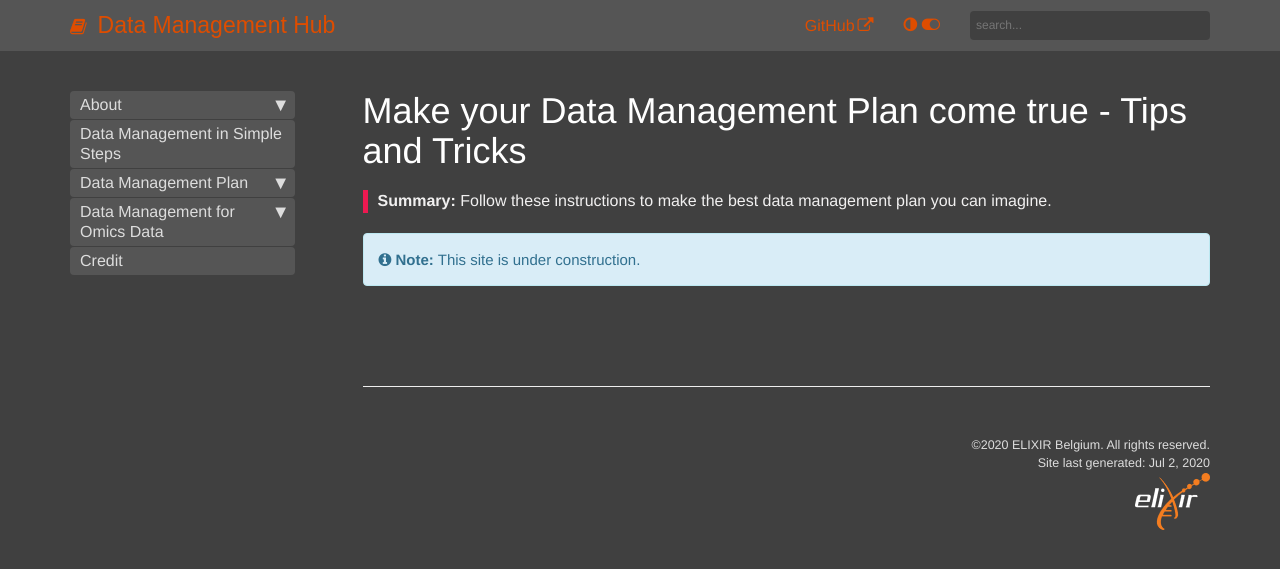
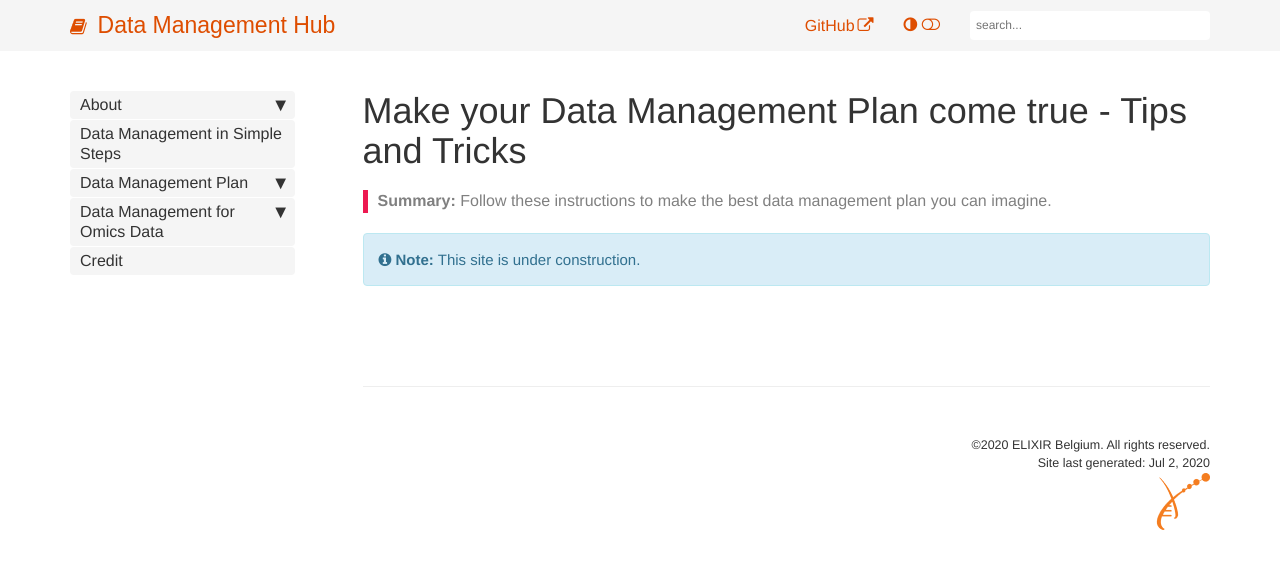
Before and after one commit to ELIXIR-Belgium/rdm-guide, a Jekyll site: the page built from index.md, in a window 1280 px wide. Shown: the top 569 px of the page. Built offline with Jekyll 4.4.1, drawn with Linux system fonts in a browser that asks for light colours; some web fonts are replaced.

Commit message:
os detection

```diff
--- a/css/customstyles.css
+++ b/css/customstyles.css
@@ -35,7 +35,7 @@ html[data-theme="dark"] {
 }
 
 
-@media (prefers-color-scheme: light) {
+@media (prefers-color-scheme: dark) {
     html, html[data-theme="dark"] {
         --main-background-color: #404040;
         --main-text-color: #ddd;
--- a/js/mode-switcher.js
+++ b/js/mode-switcher.js
@@ -1,4 +1,4 @@
-let systemInitiatedDark = window.matchMedia("(prefers-color-scheme: light)");
+let systemInitiatedDark = window.matchMedia("(prefers-color-scheme: dark)");
 let theme = sessionStorage.getItem('theme');
 
 if (systemInitiatedDark.matches) {
@@ -7,18 +7,18 @@ if (systemInitiatedDark.matches) {
 	document.getElementById("theme-toggle").innerHTML = '<i style="color: #de4d00;" class="fa fa-adjust"></i>  <i id="tg-sb-icon" style="color: #de4d00;" class="fa fa-toggle-off"></i>';
 }
 
-// function prefersColorTest(systemInitiatedDark) {
-//   if (systemInitiatedDark.matches) {
-//   	document.documentElement.setAttribute('data-theme', 'dark');
-//    	document.getElementById("theme-toggle").innerHTML = '<i style="color: #de4d00;" class="fa fa-adjust"></i>  <i id="tg-sb-icon" style="color: #de4d00;" class="fa fa-toggle-on"></i>';
-//    	sessionStorage.setItem('theme', '');
-//   } else {
-//   	document.documentElement.setAttribute('data-theme', 'light');
-//     document.getElementById("theme-toggle").innerHTML = '<i style="color: #de4d00;" class="fa fa-adjust"></i>  <i id="tg-sb-icon" style="color: #de4d00;" class="fa fa-toggle-off"></i>';
-//     sessionStorage.setItem('theme', '');
-//   }
-// }
-// systemInitiatedDark.addListener(prefersColorTest);
+function prefersColorTest(systemInitiatedDark) {
+  if (systemInitiatedDark.matches) {
+  	document.documentElement.setAttribute('data-theme', 'dark');
+   	document.getElementById("theme-toggle").innerHTML = '<i style="color: #de4d00;" class="fa fa-adjust"></i>  <i id="tg-sb-icon" style="color: #de4d00;" class="fa fa-toggle-on"></i>';
+   	sessionStorage.setItem('theme', '');
+  } else {
+  	document.documentElement.setAttribute('data-theme', 'light');
+    document.getElementById("theme-toggle").innerHTML = '<i style="color: #de4d00;" class="fa fa-adjust"></i>  <i id="tg-sb-icon" style="color: #de4d00;" class="fa fa-toggle-off"></i>';
+    sessionStorage.setItem('theme', '');
+  }
+}
+systemInitiatedDark.addListener(prefersColorTest);
 
 
 function modeSwitcher() {
```
